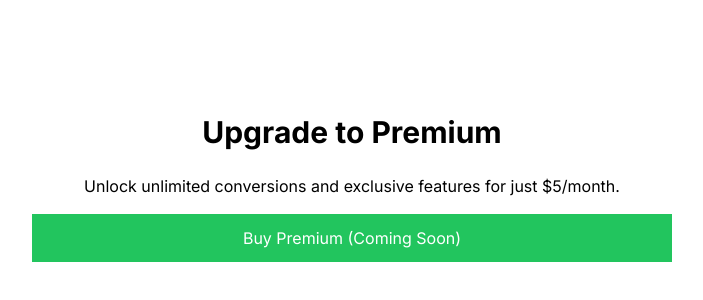
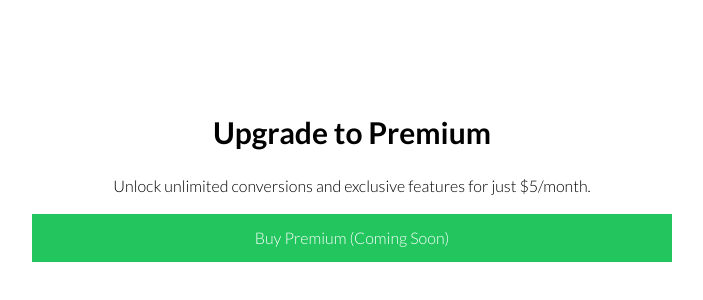
Before and after one commit to harryyking/AfriPayments, a Next.js app: page /premium in a window 1280 px wide. Shown: the part 212-512 px from the top of the page, without its empty margins (288-991 px from the left). Built offline with nearby package versions, Linux system fonts and the light colour scheme.

Commit message:
new edit

```diff
--- a/app/layout.tsx
+++ b/app/layout.tsx
@@ -1,8 +1,8 @@
 import '@/styles/globals.css'
 
-import {Inter} from 'next/font/google'
+import {Lato} from 'next/font/google'
 
-const brandFont = Inter({subsets: ['latin']})
+const brandFont = Lato({subsets: ['latin'], weight: ["100", "300", "700"]})
 
 
 export default function RootLayout({
--- a/styles/globals.css
+++ b/styles/globals.css
@@ -1,7 +1,6 @@
 @tailwind base;
 @tailwind components;
 @tailwind utilities;
-@plugin "daisyui"
 
 @plugin "tailwindcss-animate";
 
--- a/tailwind.config.ts
+++ b/tailwind.config.ts
@@ -58,11 +58,6 @@ const config: Config = {
   		}
   	}
   },
-  plugins: [require("tailwindcss-animate"), require("daisyui")],
-  daisyui : {
-	theme: [
-		"light", "dark", "bumblebee"
-  ]
-  }
+  plugins: [require("tailwindcss-animate")],
 };
 export default config;
```
